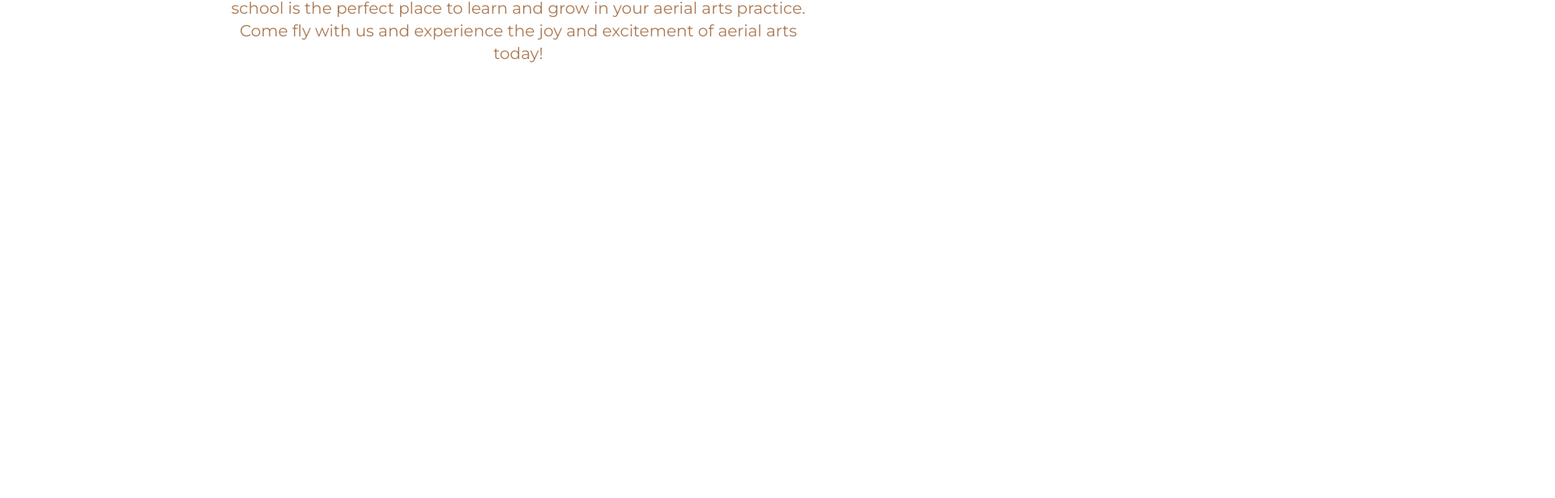
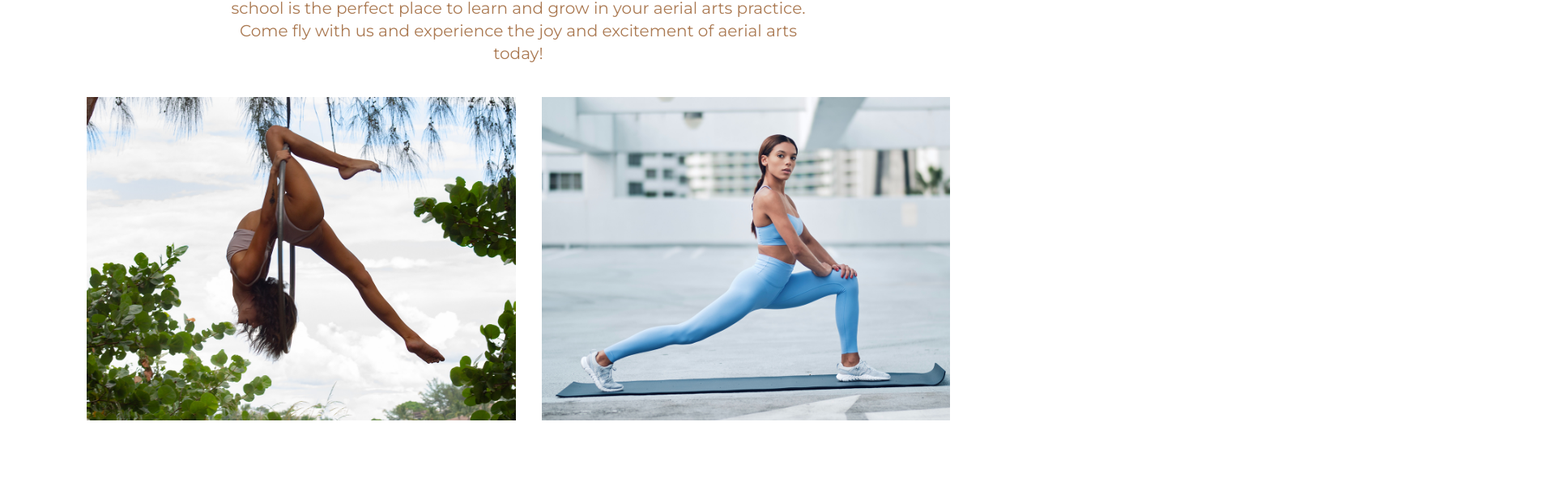
Before and after one commit to mahtyns/aerialSchool, a React (Vite) app: page / in a window 1280 px wide. Shown: the part 1780-2396 px from the top of the page at 81% size, 1920 px wide, since content can reach past the window. Built offline with nearby package versions, Linux system fonts and the light colour scheme.

Commit message:
added classes

```diff
--- a/src/components/scenes/Classes.tsx
+++ b/src/components/scenes/Classes.tsx
@@ -1,6 +1,40 @@
-import { SelectedPage } from "@/shared/types"
+import { ClassInt, SelectedPage } from "@/shared/types"
 import { motion } from "framer-motion"
 import SectionTitle from "../shared/SectionTitle"
+import Class from "../shared/Class"
+import course1 from '@/assets/Courses1.png'
+import course2 from '@/assets/Courses2.png'
+import course3 from '@/assets/Courses3.png'
+import course4 from '@/assets/Courses4.png'
+import course5 from '@/assets/Courses5.png'
+
+const classes: Array<ClassInt> = [
+    {
+        class_name: 'Aerial hoop',
+        class_description: 'Discover the art of aerial hoop as you gracefully maneuver through suspended hoops. Build strength, flexibility, and coordination while performing stunning aerial tricks and poses high above the ground.',
+        class_img: course1
+    },
+    {
+        class_name: 'Stretching',
+        class_description: 'Improve your flexibility, body alignment, and range of motion through dedicated stretching classes. Learn various stretching techniques that target different muscle groups, helping you achieve greater flexibility, prevent injuries, and enhance overall athletic performance.',
+        class_img: course2
+    },
+    {
+        class_name: 'Aerial silks',
+        class_description: 'Experience the thrill of aerial silk as you learn to climb, wrap, and create mesmerizing shapes in the air. Enhance your core strength, balance, and body awareness while floating and spinning in beautifully flowing fabric.',
+        class_img: course3
+    },
+    {
+        class_name: 'Acrobatics - handstands',
+        class_description: 'Embark on a thrilling journey of mastering handstands and acrobatic movements. Develop core strength, balance, and body control as you learn the art of hand balancing. Explore exciting acrobatic skills such as flips, tumbles, and dynamic movements, taking your physical abilities to new heights.',
+        class_img: course4
+    },
+    {
+        class_name: 'Aerial yoga',
+        class_description: ' Elevate your yoga practice with the wonders of aerial yoga. Explore traditional yoga poses, inversions, and flows while supported by soft aerial hammocks. Feel weightless, increase your flexibility, and deepen your stretches in this unique and invigorating practice.',
+        class_img: course5
+    },
+]
 
 type Props = {
     setSelectedPage: (value: SelectedPage) => void
@@ -14,9 +48,23 @@ const Classes = (props: Props) => {
                     <SectionTitle>
                         Discover our classes
                     </SectionTitle>
-                    <p className="md:w-2/3 mx-auto pt-12 pb-0 text-primary-500 md:text-xl font-montserrat xs:text-lg xs:w-full xs:pt-6">
+                    <motion.div
+                        initial="hidden"
+                        whileInView="visible"
+                        viewport={{ once: true, amount: 0.5 }}
+                        transition={{ duration: 0.5 }}
+                        variants={{
+                            hidden: { opacity: 0, x: -50 },
+                            visible: { opacity: 1, x: 0 }
+                        }}
+                        className="md:w-2/3 mx-auto pt-12 pb-0 text-primary-500 md:text-xl font-montserrat xs:text-lg xs:w-full xs:pt-6">
                         Our aerial classes include everything from aerial yoga and aerial silks to aerial hoop and aerial hammock, giving you plenty of options to choose from. With our focus on safety, technique, and fun, our aerial school is the perfect place to learn and grow in your aerial arts practice. Come fly with us and experience the joy and excitement of aerial arts today!
-                    </p>
+                    </motion.div>
+                    <div className="mt-10 h-[450px] overflow-x-auto overflow-y-hidden w-full ">
+                        <ul className="w-[2800px] whitespace-nowrap flex flex-row gap-8">
+                            {classes.map((item, index) => <Class key={index} img_src={item.class_img} name={item.class_name} descr={item.class_description} />)}
+                        </ul>
+                    </div>
                 </div>
             </motion.div>
         </section>
--- a/src/components/scenes/ContactUs.tsx
+++ b/src/components/scenes/ContactUs.tsx
@@ -6,7 +6,8 @@ type Props = {
     setSelectedPage: (value: SelectedPage) => void
 }
 
-const ContactUs = (props: Props) => {
+const
+    ContactUs = (props: Props) => {
         return (
             <section id="contactus" className="w-5/6 min-h-full py-20 mx-auto">
                 <motion.div onViewportEnter={() => props.setSelectedPage(SelectedPage.ContactUs)}>
--- /dev/null
+++ b/src/components/shared/Class.tsx
@@ -0,0 +1,28 @@
+type Props = {
+    name: string,
+    descr?: string,
+    img_src: string
+}
+const Class = (props: Props) => {
+
+    const overlayStyles = `p-5 absolute z-30 flex
+    h-[400px] w-[530px] flex-col items-center justify-center
+    whitespace-normal bg-secondary-500 text-center text-white
+     opacity-0 transition duration-500 hover:opacity-90`;
+
+    return (
+        <div className="">
+            <div className={overlayStyles}>
+                <p>
+                    {props.name}
+                </p>
+                <p>
+                    {props.descr}
+                </p>
+            </div>
+            <img className='h-[400px] w-[530px] object-cover' src={props.img_src} alt={props.name} />
+        </div>
+    )
+}
+
+export default Class
--- a/src/shared/types.ts
+++ b/src/shared/types.ts
@@ -10,3 +10,9 @@ export interface BenefitType {
     benefit: string,
     description: string
 }
+
+export interface ClassInt {
+    class_name: string,
+    class_description: string,
+    class_img: string
+}
--- a/tailwind.config.cjs
+++ b/tailwind.config.cjs
@@ -41,5 +41,7 @@ module.exports = {
       md: "1060px"
     }
   },
-  plugins: [],
+  plugins: [
+
+  ],
 }
```
Also changed, not shown: 1 other file (tests, documents, lock files or other folders). Lines whose indentation alone changed are shown as unchanged.
